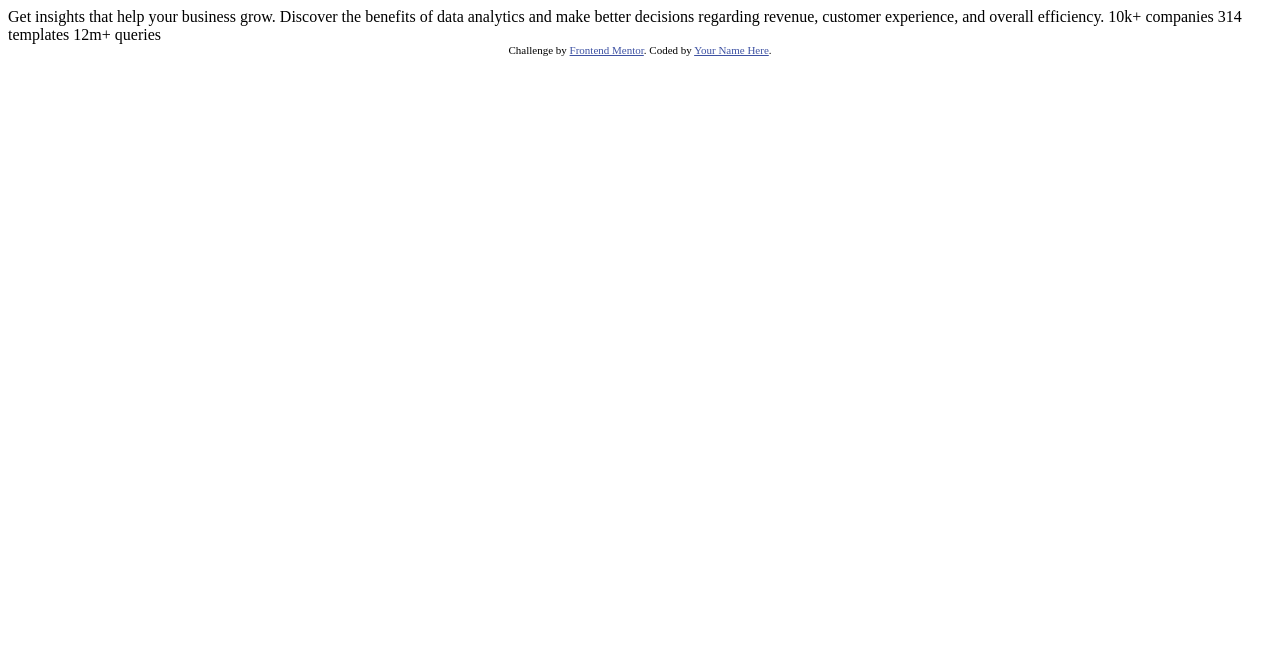
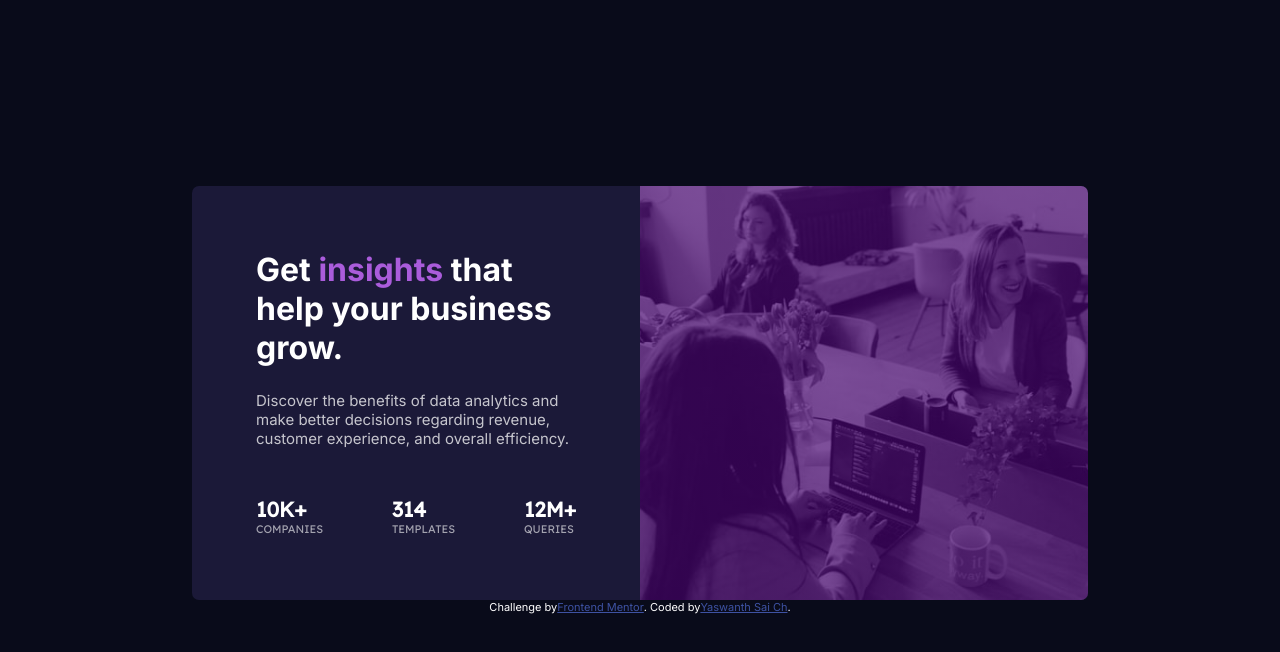
Before and after one commit to YaswanthSaiCh/statspreviewcard, a plain HTML site: page index.html in a window 1280 px wide. Drawn offline with Linux system fonts and the light colour scheme.

Commit message:
last commit

```diff
--- a/index.html
+++ b/index.html
@@ -1,33 +1,52 @@
 <!DOCTYPE html>
 <html lang="en">
-<head>
-  <meta charset="UTF-8">
-  <meta name="viewport" content="width=device-width, initial-scale=1.0"> <!-- displays site properly based on user's device -->
+  <head>
+    <meta charset="UTF-8" />
+    <meta name="viewport" content="width=device-width, initial-scale=1.0" />
+    <!-- displays site properly based on user's device -->
+    <link rel="stylesheet" href="./styles.css" />
+    <link
+      rel="icon"
+      type="image/png"
+      sizes="32x32"
+      href="./images/favicon-32x32.png"
+    />
+    <title>Frontend Mentor | Stats preview card component</title>
+  </head>
 
-  <link rel="icon" type="image/png" sizes="32x32" href="./images/favicon-32x32.png">
-
-  <title>Frontend Mentor | Stats preview card component</title>
-
-  <!-- Feel free to remove these styles or customise in your own stylesheet 👍 -->
-  <style>
-    .attribution { font-size: 11px; text-align: center; }
-    .attribution a { color: hsl(228, 45%, 44%); }
-  </style>
-</head>
-<body>
-
-  Get insights that help your business grow.
-
-  Discover the benefits of data analytics and make better decisions regarding revenue, customer
-  experience, and overall efficiency.
-
-  10k+ companies
-  314 templates
-  12m+ queries
-
-  <div class="attribution">
-    Challenge by <a href="https://www.frontendmentor.io?ref=challenge" target="_blank">Frontend Mentor</a>.
-    Coded by <a href="#">Your Name Here</a>.
-  </div>
-</body>
+  <body>
+    <div class="container">
+      <div class="card">
+        <div class="desc">
+          <h1>Get <span>insights</span> that help your business grow.</h1>
+          <p>
+            Discover the benefits of data analytics and make better decisions
+            regarding revenue, customer experience, and overall efficiency.
+          </p>
+          <div class="stats">
+            <div class="companies">
+              <h1 class="number">10k+</h1>
+              <div class="name">companies</div>
+            </div>
+            <div class="templates">
+              <h1 class="number">314</h1>
+              <div class="name">templates</div>
+            </div>
+            <div class="queries">
+              <h1 class="number">12m+</h1>
+              <div class="name">queries</div>
+            </div>
+          </div>
+        </div>
+      <div class="card-img"></div>
+      </div>
+      <div class="attribution">
+        Challenge by
+        <a href="https://www.frontendmentor.io?ref=challenge" target="_blank"
+          >Frontend Mentor</a
+        >
+        . Coded by <a href="https://github.com/YaswanthSaiCh">Yaswanth Sai Ch</a>.
+      </div>
+    </div>
+  </body>
 </html>
--- /dev/null
+++ b/styles.css
@@ -0,0 +1,117 @@
+@import url('https://fonts.googleapis.com/css2?family=Inter:wght@400;700&display=swap');
+@import url('https://fonts.googleapis.com/css2?family=Lexend+Deca&display=swap');
+* {
+    margin: 0;
+    padding: 0;
+    box-sizing: border-box;
+}
+
+body {
+    background-color: hsl(233, 47%, 7%);
+    color: hsl(0, 0%, 100%);
+    font-family: 'Inter', sans-serif;
+    font-size: 15px;
+}
+.stats{
+    font-family: 'Lexend Deca', sans-serif;
+}
+.container {
+    display: flex;
+    align-items: center;
+    justify-content: center;
+    flex-direction: column;
+    width: 100vw;
+    height: 100vh;
+}
+
+.card {
+    width: 70vw;
+    background-color: hsl(244, 38%, 16%);
+    border-radius: 7px;
+    display: flex;
+}
+
+.card .desc {
+    width: 50%;
+    padding: 4rem
+}
+.card .desc h1{
+    font-size: 2rem;
+}
+.card .desc h1 span{
+    color: hsl(277, 64%, 61%);
+    font-size: 2rem;
+}
+.card .desc p{
+    margin: 1.5rem 0 3rem 0;
+    color: hsla(0, 0%, 100%, 0.75);
+    font-weight: 400;
+}
+.card .stats{
+    display: flex;
+    justify-content: space-between;
+    font-size: 11px;
+    text-transform: uppercase;
+}
+.card .stats .number{
+    font-size: 1.3rem;
+    font-weight: 700;
+}
+.card .stats .name{
+    color: hsla(0, 0%, 100%, 0.6);
+}
+.card .card-img {
+    width: 50%;
+    background:
+    linear-gradient(
+        0deg,
+        rgba(70, 4, 111, 0.7),
+        rgba(70, 4, 111, 0.7) ),
+        url(./images/image-header-desktop.jpg)
+        center no-repeat;
+    background-size: cover;
+    border-radius: 0 7px 7px 0;
+}
+
+.attribution {
+        display: flex;
+        align-items: center;
+        justify-content: center;
+        font-size: 11px;
+        text-align: center;
+}
+
+.attribution a {
+        color: hsl(228, 45%, 44%);
+}
+
+
+@media (max-width: 375px){
+    .card{
+        flex-direction: column-reverse;
+        justify-content: space-between;
+        width: 90vw;
+        height: 90vh;
+        border-radius: 7px;
+    }
+    .card .desc{
+        width: auto;
+        height: 70%;
+        text-align: center;
+        padding: 1.5rem;
+    }
+    .card .stats{
+        flex-direction: column;
+    }
+    .companies{
+        margin-bottom: 2rem;
+    }
+    .templates{
+        margin-bottom: 2rem;
+    }
+    .card .card-img{
+        height: 30%;
+        width: 100%;
+        border-radius: 7px 7px 0 0;
+    }
+}
```
